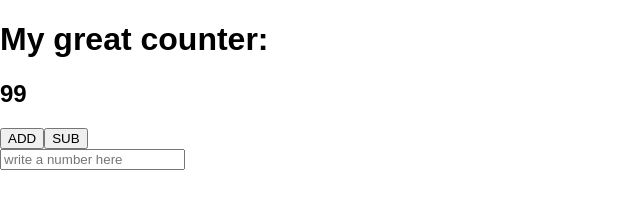
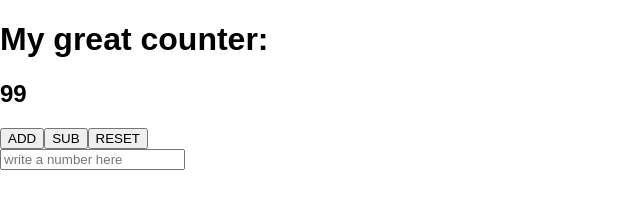
Before and after one commit to agataokolska/exercises-with-redux, a React (Create React App) app: page / in a window 1280 px wide. Shown: the top 218 px of the page, without its empty margins (0-640 px from the left). Built offline with nearby package versions, Linux system fonts and the light colour scheme.

Commit message:
add reset function

```diff
--- a/src/CounterButtons.js
+++ b/src/CounterButtons.js
@@ -1,11 +1,12 @@
 import React from 'react'
-import { add, sub } from './store'
+import { add, sub, reset } from './store'
 import { connect } from 'react-redux'
 
 
 const mapDispatchToProps = (dispatch) => ({
     isAdd: (number) => dispatch(add(number)),
     isSub: (number) => dispatch(sub(number)),
+    isaReset: () => dispatch(reset())
 
 })
 
@@ -26,13 +27,14 @@ class CounterButtons extends React.Component {
                 <div>
                     <button onClick={() => this.props.isAdd(this.state.inputValue)}>ADD</button>
                     <button onClick={() => this.props.isSub(this.state.inputValue)}>SUB</button>
-
+                    <button onClick={this.props.isaReset}>RESET</button>
                 </div>
                 <input
                 type='number'
                 placeholder='write a number here'
                 onChange={this.handleChange}
                 />
+
             </div>
         )
     }
--- a/src/store.js
+++ b/src/store.js
@@ -1,5 +1,6 @@
 const ADD = 'ADD'
 const SUB = 'SUB'
+const RESET = 'RESET'
 
 export const add = (number = 1) => (
     {
@@ -12,6 +13,10 @@ export const sub = (number = 1) => (
         type: SUB,
         number
     })
+
+export const reset = () =>({
+    type: RESET
+})
 
 const INITIAL_STATE = {
     counterValue:99,
@@ -27,6 +32,10 @@ const reducer = (state=INITIAL_STATE, action) => {
             return {...state, counterValue: state.counterValue + action.number}
         case SUB:
         return {...state, counterValue: state.counterValue - action.number}
+        case RESET:
+        return{
+            ...state, counterValue: 0
+        }
         default:
             return state
     }
```
